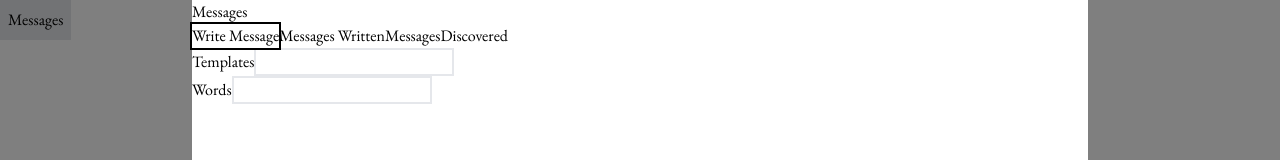
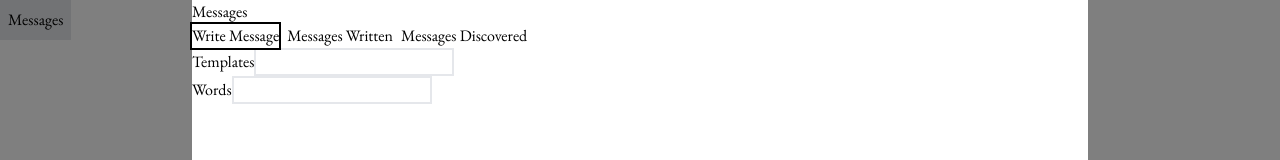
Before and after one commit to aqandrew/maps-between, a Next.js app: page / in a window 1280 px wide. Both pictures are taken after a click on the button "Messages". Shown: the top 160 px of the page. Built offline with nearby package versions, Linux system fonts and the light colour scheme.

Commit message:
feat: fix tab spacing

```diff
--- a/src/app/page.tsx
+++ b/src/app/page.tsx
@@ -20,7 +20,7 @@ const TABS: Tab[] = [
 	},
 	{
 		value: 'messages-discovered',
-		label: 'MessagesDiscovered',
+		label: 'Messages Discovered',
 		component: MessagesDiscovered,
 	},
 ];
@@ -43,7 +43,7 @@ export default function Home() {
 						<Dialog.Description />
 
 						<Tabs.Root>
-							<Tabs.List>
+							<Tabs.List className="flex gap-2">
 								{TABS.map(({ value, label }) => (
 									<Tabs.Trigger
 										value={value}
```
